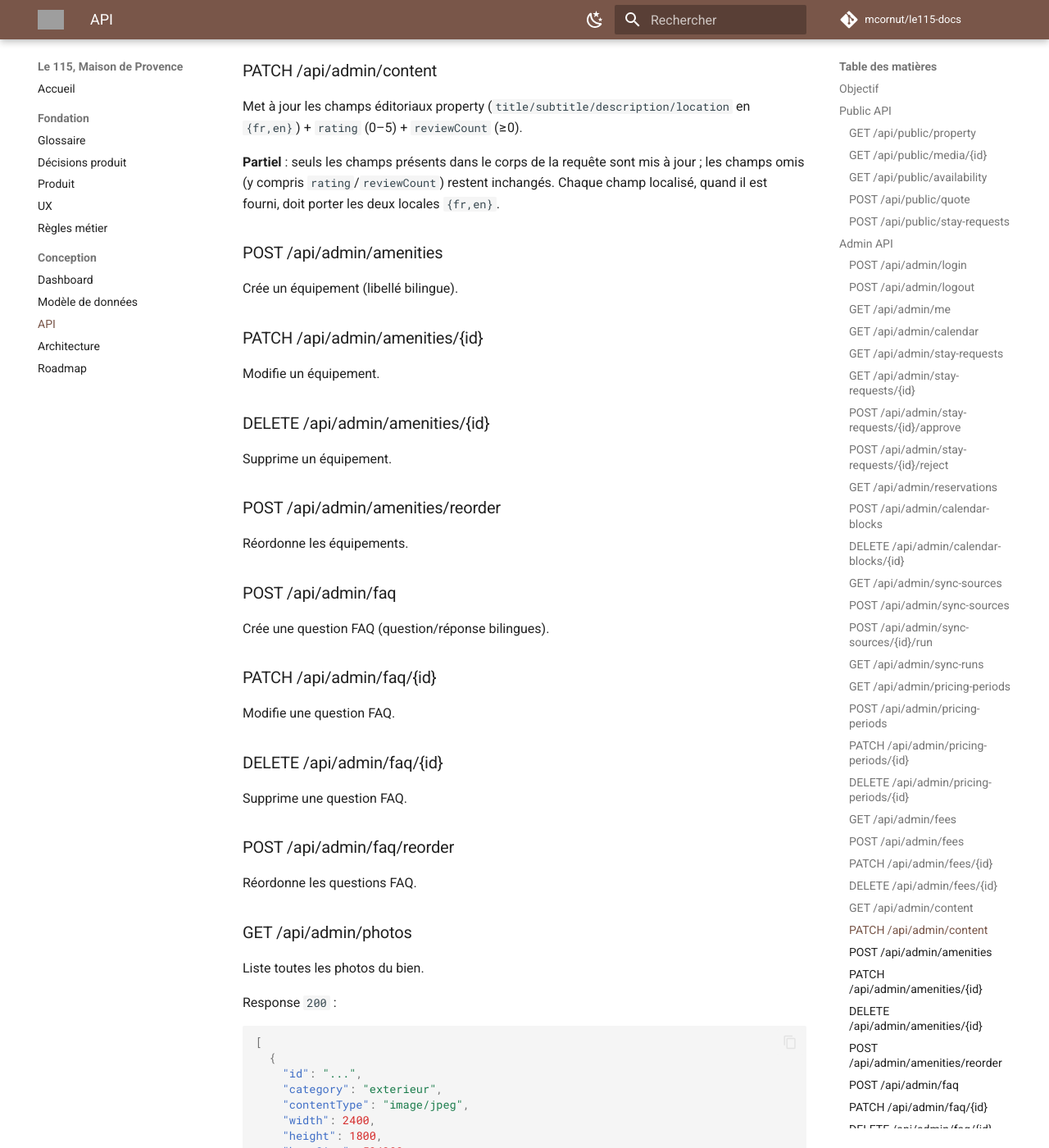
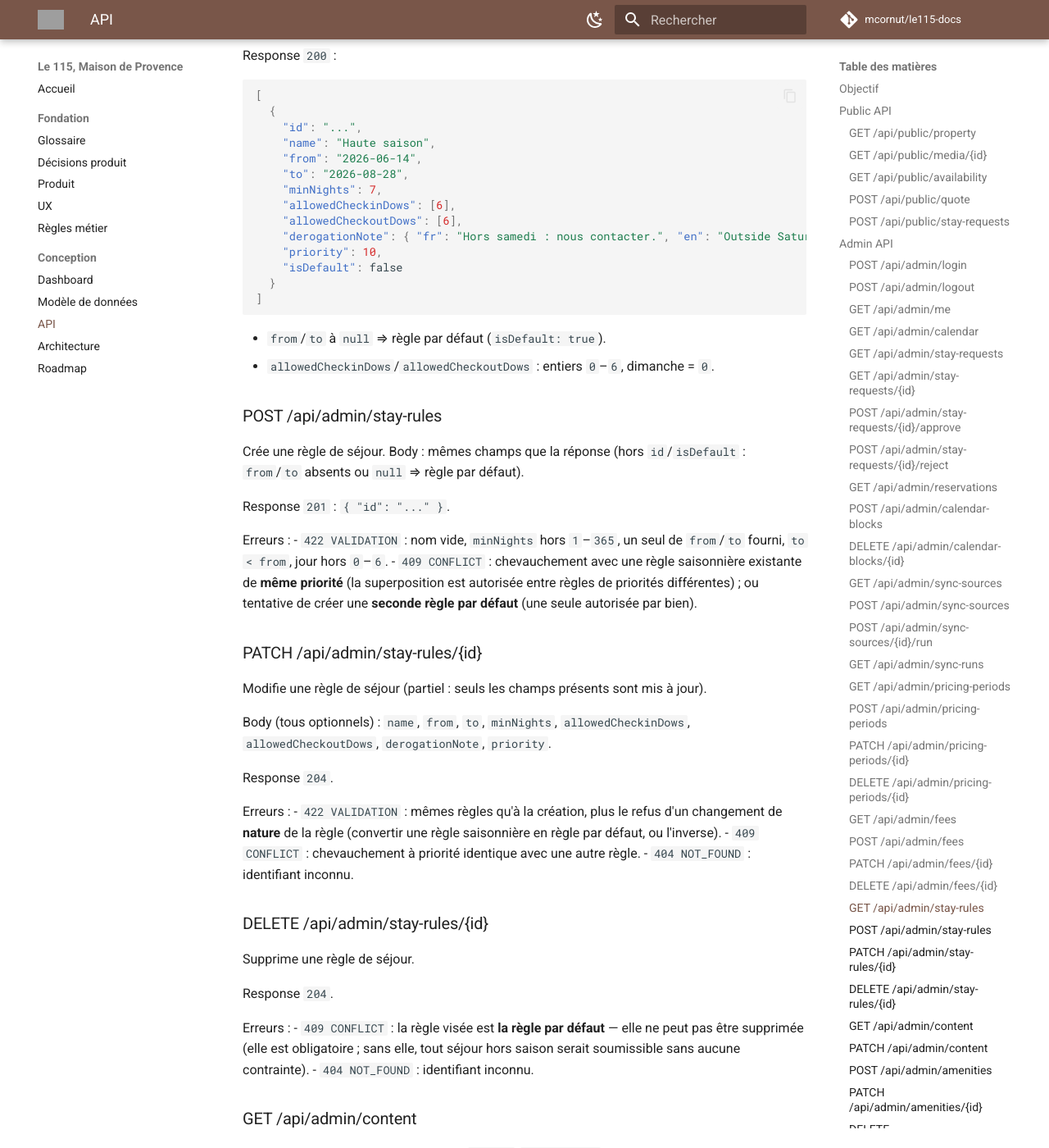
Before and after one commit to mcornut/le115-docs, an MkDocs documentation site: the page built from docs/06-API.md, in a window 1280 px wide and 1400 px high, scrolled down 6085 px. Shown: the whole window at 82% size. Built offline with MkDocs 1.6.1 and Material for MkDocs 9.7.7, drawn with Linux system fonts in a browser that asks for light colours; comment, search, counter and statistics services are not loaded; some of the changed text lies outside the part shown; grey boxes are pictures that could not be loaded.

Commit message:
docs: règles de séjour éditables (invariants, note localisée, API admin)
- 03-Business-Rules.md : CRUD règles de séjour admin — superposition
  saisonnière conservée (interdite seulement à priorité identique, 409
  CONFLICT en base) ; règle par défaut obligatoire et non supprimable (409
  CONFLICT) ; nature d'une règle immuable (422 VALIDATION).
- 05-Data-Model.md : derogation_note déplacée dans localized_content
  (entity_type='stay_rule', field='derogation_note') ; contrainte
  d'exclusion stay_rule_no_overlap ; index unique partiel
  stay_rule_one_default.
- 06-API.md : GET/POST/PATCH/DELETE /api/admin/stay-rules(/{id}) avec DTO
  camelCase et codes 409/422/404 ; locale accepté sur
  POST /api/public/stay-requests.

````diff
--- a/docs/06-API.md
+++ b/docs/06-API.md
@@ -129,11 +129,16 @@ Body :
 - `arrival`, `departure` (ISO) ;
 - `firstName`, `lastName`, `email` (**requis, adresse valide**), `phone` ;
 - `adults`, `children` (optionnels) ;
-- `message`.
+- `message` ;
+- `locale` : optionnel (défaut `fr`, comme `/quote`), détermine la langue de la note de
+  dérogation renvoyée dans `details[]` si la demande est refusée pour violation d'une règle
+  de séjour (fallback `fr` si locale non disponible).
 
 Response `201` : `{ "id": "...", "quote": { ... } }` (le devis figé).
 
-Erreurs possibles : `422 VALIDATION` (devis non soumissible, `details` = codes), `409 DATES_UNAVAILABLE` (dates indisponibles), `400 INVALID_REQUEST` (email manquant/invalide, dates invalides, corps invalide).
+Erreurs possibles : `422 VALIDATION` (devis non soumissible, `details` = codes, avec la note
+de dérogation localisée le cas échéant), `409 DATES_UNAVAILABLE` (dates indisponibles),
+`400 INVALID_REQUEST` (email manquant/invalide, dates invalides, corps invalide).
 
 ---
 
@@ -255,6 +260,73 @@ Response `200`.
 Supprime un frais.
 
 Response `204`.
+
+### GET /api/admin/stay-rules
+
+Liste les règles de séjour.
+
+Response `200` :
+
+```json
+[
+  {
+    "id": "...",
+    "name": "Haute saison",
+    "from": "2026-06-14",
+    "to": "2026-08-28",
+    "minNights": 7,
+    "allowedCheckinDows": [6],
+    "allowedCheckoutDows": [6],
+    "derogationNote": { "fr": "Hors samedi : nous contacter.", "en": "Outside Saturdays: please contact us." },
+    "priority": 10,
+    "isDefault": false
+  }
+]
+```
+
+- `from`/`to` à `null` ⇒ règle par défaut (`isDefault: true`).
+- `allowedCheckinDows`/`allowedCheckoutDows` : entiers `0`–`6`, dimanche = `0`.
+
+### POST /api/admin/stay-rules
+
+Crée une règle de séjour. Body : mêmes champs que la réponse (hors `id`/`isDefault` :
+`from`/`to` absents ou `null` ⇒ règle par défaut).
+
+Response `201` : `{ "id": "..." }`.
+
+Erreurs :
+- `422 VALIDATION` : nom vide, `minNights` hors `1`–`365`, un seul de `from`/`to` fourni,
+  `to < from`, jour hors `0`–`6`.
+- `409 CONFLICT` : chevauchement avec une règle saisonnière existante de **même priorité**
+  (la superposition est autorisée entre règles de priorités différentes) ; ou tentative de
+  créer une **seconde règle par défaut** (une seule autorisée par bien).
+
+### PATCH /api/admin/stay-rules/{id}
+
+Modifie une règle de séjour (partiel : seuls les champs présents sont mis à jour).
+
+Body (tous optionnels) : `name`, `from`, `to`, `minNights`, `allowedCheckinDows`,
+`allowedCheckoutDows`, `derogationNote`, `priority`.
+
+Response `204`.
+
+Erreurs :
+- `422 VALIDATION` : mêmes règles qu'à la création, plus le refus d'un changement de
+  **nature** de la règle (convertir une règle saisonnière en règle par défaut, ou l'inverse).
+- `409 CONFLICT` : chevauchement à priorité identique avec une autre règle.
+- `404 NOT_FOUND` : identifiant inconnu.
+
+### DELETE /api/admin/stay-rules/{id}
+
+Supprime une règle de séjour.
+
+Response `204`.
+
+Erreurs :
+- `409 CONFLICT` : la règle visée est **la règle par défaut** — elle ne peut pas être
+  supprimée (elle est obligatoire ; sans elle, tout séjour hors saison serait soumissible
+  sans aucune contrainte).
+- `404 NOT_FOUND` : identifiant inconnu.
 
 ### GET /api/admin/content
 
````
Also changed, not shown: docs/03-Business-Rules.md (+30 -1 lines), docs/05-Data-Model.md (+23 -5 lines).
